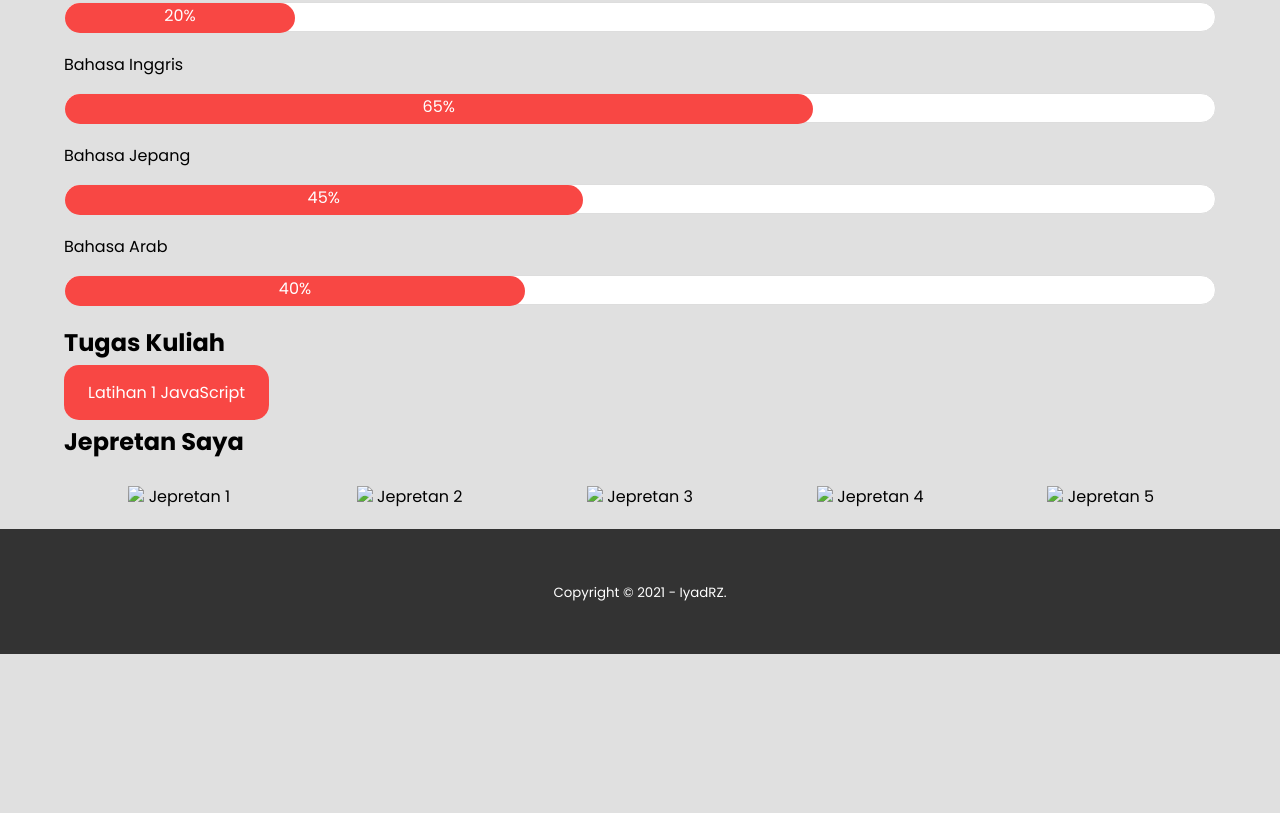
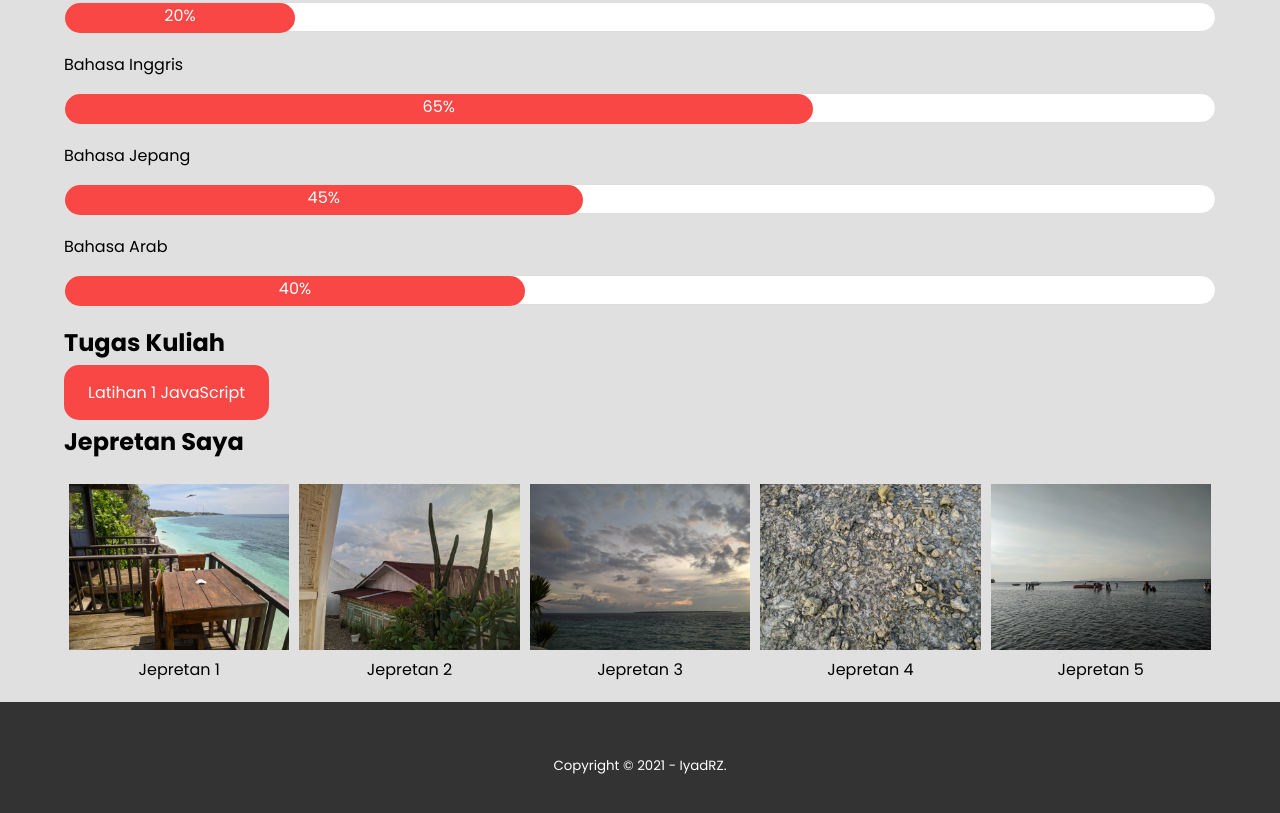
Before and after one commit to iyadrz/iyadrz.github.io, a plain HTML site: page index.html in a window 1280 px wide. Shown: the part 1876-2689 px from the top of the page. Before the commit the page ends 2530 px from the top, so only its background shows below. Drawn offline with Linux system fonts and the light colour scheme.

Commit message:
Update index.html

```diff
--- a/index.html
+++ b/index.html
@@ -174,34 +174,34 @@
             <h2>Jepretan Saya</h2>
             <div class="col-5">
                 <a href="images/jepret1.jpg">
-                    <img src="images/jepret1_compress.jpg">
+                    <img src="images/jepret1_compress.jpeg">
                     <span>Jepretan 1</span>
                 </a>
             </div>
 
             <div class="col-5">
                 <a href="images/jepret2.jpg">
-                    <img src="images/jepret2_compress.jpg">
+                    <img src="images/jepret2_compress.jpeg">
                     <span>Jepretan 2</span>
                 </a>
             </div>
 
             <div class="col-5">
                 <a href="images/jepret2.jpg">
-                    <img src="images/jepret3_compress.jpg">
+                    <img src="images/jepret3_compress.jpeg">
                     <span>Jepretan 3</span>
                 </a>
             </div>
 
             <div class="col-5">
                 <a href="images/jepret4.jpg">
-                    <img src="images/jepret4_compress.jpg">
+                    <img src="images/jepret4_compress.jpeg">
                     <span>Jepretan 4</span>
                 </a>
             </div>
             <div class="col-5">
                 <a href="images/jepret5.jpg">
-                    <img src="images/jepret5_compress.jpg">
+                    <img src="images/jepret5_compress.jpeg">
                     <span>Jepretan 5</span>
                 </a>
             </div>
```
